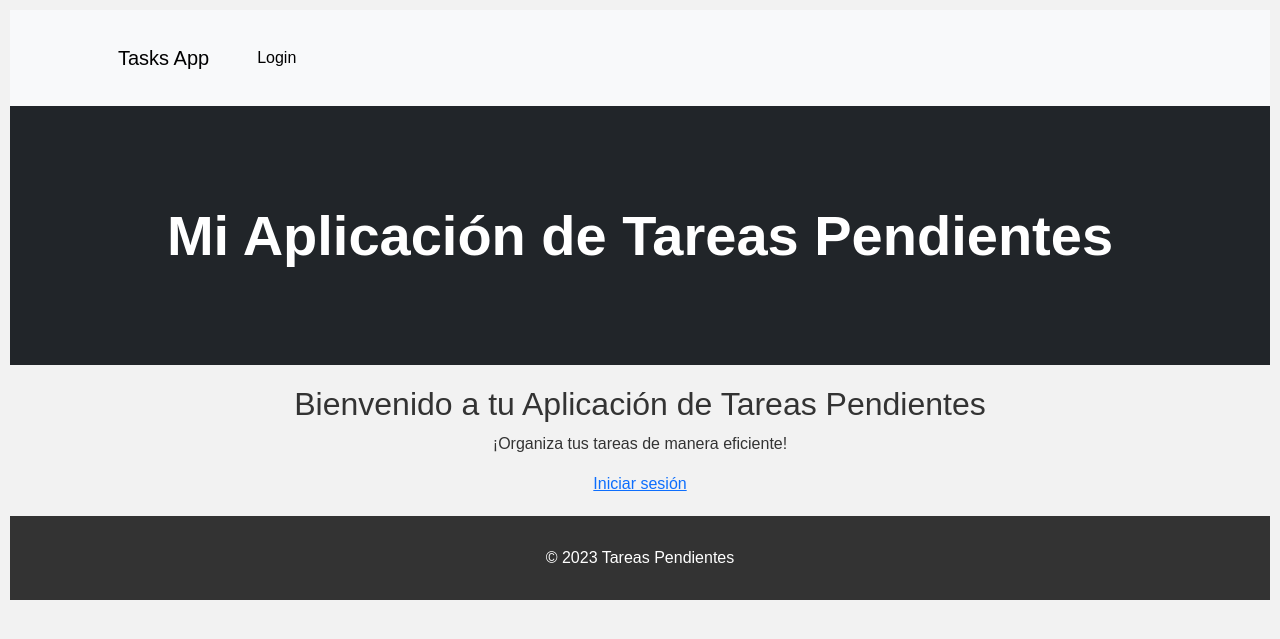
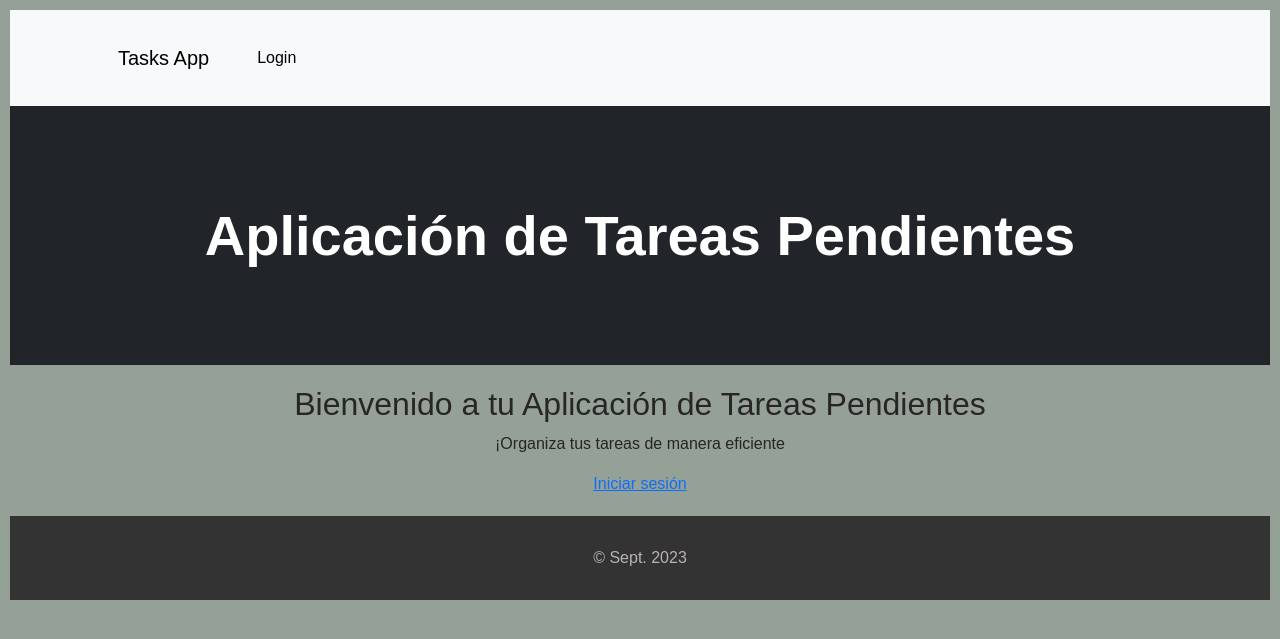
Before and after one commit to Ivnhdz/Sprint7, a Django app: page / in a window 1280 px wide. Shown: the top 639 px of the page. Run offline with Django 4.2, Linux system fonts and the light colour scheme.

Commit message:
actualizacion

```diff
--- a/todolist/tasks/templates/registration/login.html
+++ b/todolist/tasks/templates/registration/login.html
@@ -6,5 +6,5 @@
     {{ form.as_p }}
     <button type="submit">Iniciar Sesión</button>
   </form>
-  <p><a href="{% url 'password_reset' %}">¿Olvidaste tu contraseña?</a></p>
+  <p><a href="{% url 'password_reset' %}">¿Olvidaste la contraseña?</a></p>
 {% endblock %}
--- a/todolist/tasks/templates/tasks/base.html
+++ b/todolist/tasks/templates/tasks/base.html
@@ -13,12 +13,11 @@
     />
     <style>
         :root {
-            --color-primario: #3498db; /* Azul suave */
-            --color-fondo: #f2f2f2; /* Gris claro */
-            --color-texto: #333; /* Negro */
+            --color-primario: #21bea4;
+            --color-fondo: #95a096;
+            --color-texto: #272525;
         }
 
-        /* Estilo para el cuerpo */
         body {
             background-color: var(--color-fondo);
             margin: 10px;
@@ -36,7 +35,7 @@
 
         footer {
             background-color: #333;
-            color: white;
+            color: rgb(187, 178, 178);
             padding: 10px 0;
             text-align: center;
         }
@@ -80,7 +79,7 @@
       <div class="container px-4 px-lg-5 my-5">
         <div class="text-center text-white">
           <h1 class="display-4 fw-bolder">
-            Mi Aplicación de Tareas Pendientes
+            Aplicación de Tareas Pendientes
           </h1>
         </div>
       </div>
@@ -90,7 +89,7 @@
 
     <footer class="footer">
         <div class="container">
-            <p>&copy; 2023 Tareas Pendientes</p>
+            <p>&copy; Sept. 2023</p>
         </div>
     </footer>
     <script
--- a/todolist/tasks/templates/tasks/index.html
+++ b/todolist/tasks/templates/tasks/index.html
@@ -4,6 +4,6 @@
 
 {% block content %}
     <h2>Bienvenido a tu Aplicación de Tareas Pendientes</h2>
-    <p>¡Organiza tus tareas de manera eficiente!</p>
+    <p>¡Organiza tus tareas de manera eficiente</p>
     <a href="{% url 'login' %}">Iniciar sesión</a>
 {% endblock %}
--- a/todolist/tasks/templates/tasks/task_confirm_delete.html
+++ b/todolist/tasks/templates/tasks/task_confirm_delete.html
@@ -2,7 +2,7 @@
 
 {% block content %}
     <h1>Confirmar Eliminación de Tarea</h1>
-    <p>¿Estás seguro de que deseas eliminar la siguiente tarea?</p>
+    <p>¿Seguro que deseas eliminar la siguiente tarea?</p>
 
     <ul>
         <li><strong>Tarea:</strong> {{ task.title }}</li>
--- a/todolist/tasks/templates/tasks/task_list.html
+++ b/todolist/tasks/templates/tasks/task_list.html
@@ -18,7 +18,7 @@
         {{ task.priority }}
       </li>
     {% empty %}
-      <li>No hay tareas pendientes.</li>
+      <li>Sin tareas pendientes.</li>
     {% endfor %}
   </ul>
   <a href="{% url 'task_create' user.id %}">Crear Nueva Tarea</a>
```
